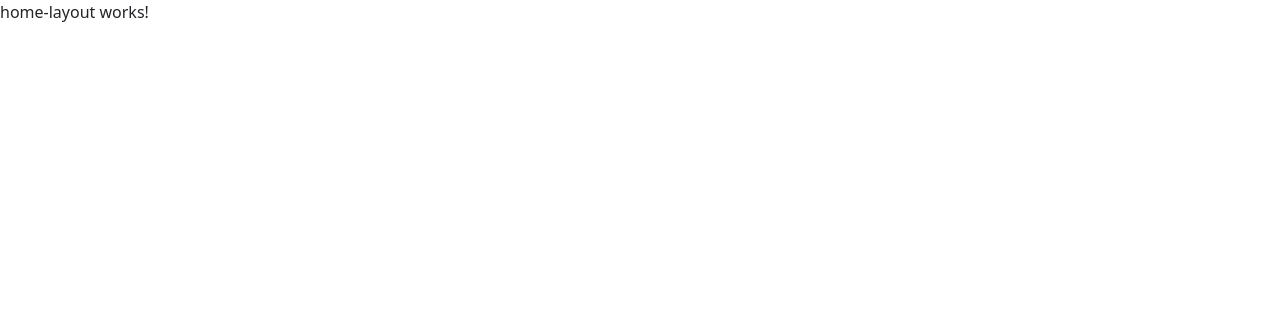
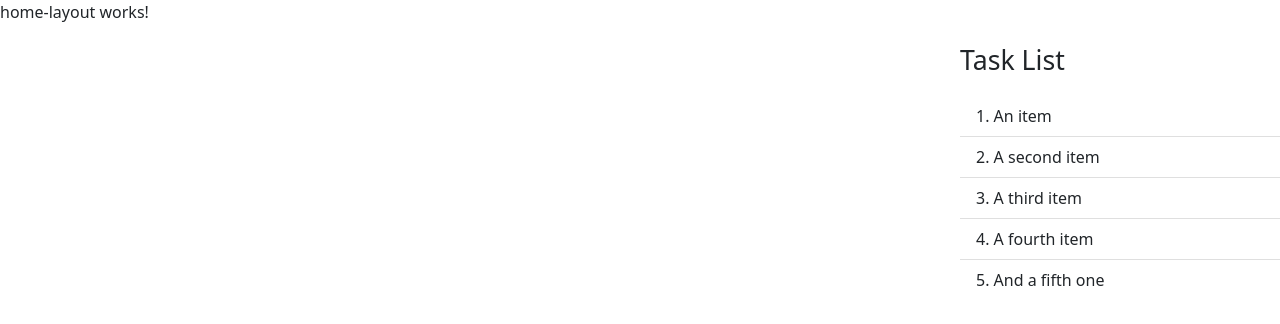
Before and after one commit to lah0052/GenzaiTimer, an Angular app in the folder GenzaiTimer/: page / in a window 1280 px wide. Shown: the top 324 px of the page. Built offline with nearby package versions, Linux system fonts and the light colour scheme.

Commit message:
Added task list

```diff
--- a/GenzaiTimer/src/app/app.module.ts
+++ b/GenzaiTimer/src/app/app.module.ts
@@ -7,6 +7,7 @@ import { HomeLayoutComponent } from './home-layout/home-layout.component';
 import { SettingsLayoutComponent } from './settings-layout/settings-layout.component';
 import { JournalLayoutComponent } from './journal-layout/journal-layout.component';
 import { PlannerLayoutComponent } from './planner-layout/planner-layout.component';
+import { TaskListComponent } from './home-components/task-list/task-list.component';
 
 @NgModule({
   declarations: [
@@ -14,7 +15,8 @@ import { PlannerLayoutComponent } from './planner-layout/planner-layout.componen
     HomeLayoutComponent,
     SettingsLayoutComponent,
     JournalLayoutComponent,
-    PlannerLayoutComponent
+    PlannerLayoutComponent,
+    TaskListComponent
   ],
   imports: [
     BrowserModule,
--- /dev/null
+++ b/GenzaiTimer/src/app/home-components/task-list/task-list.component.css
@@ -0,0 +1,6 @@
+.list{
+    width: 25%;
+}
+.list-title{
+    font-size:20pt;
+}
--- /dev/null
+++ b/GenzaiTimer/src/app/home-components/task-list/task-list.component.html
@@ -0,0 +1,11 @@
+<div class="d-flex list ms-auto">
+    <p class = "list-title">Task List</p>
+</div>
+
+<ul class="list-group list-group-flush list-group-numbered list ms-auto">
+    <li class="list-group-item">An item</li>
+    <li class="list-group-item">A second item</li>
+    <li class="list-group-item">A third item</li>
+    <li class="list-group-item">A fourth item</li>
+    <li class="list-group-item">And a fifth one</li>
+  </ul>
--- /dev/null
+++ b/GenzaiTimer/src/app/home-components/task-list/task-list.component.ts
@@ -0,0 +1,15 @@
+import { Component, OnInit } from '@angular/core';
+
+@Component({
+  selector: 'app-task-list',
+  templateUrl: './task-list.component.html',
+  styleUrls: ['./task-list.component.css']
+})
+export class TaskListComponent implements OnInit {
+
+  constructor() { }
+
+  ngOnInit(): void {
+  }
+
+}
--- a/GenzaiTimer/src/app/home-layout/home-layout.component.html
+++ b/GenzaiTimer/src/app/home-layout/home-layout.component.html
@@ -1 +1,2 @@
 <p>home-layout works!</p>
+<app-task-list> Loading... </app-task-list>
```
Also changed, not shown: 1 other file (tests, documents, lock files or other folders).
